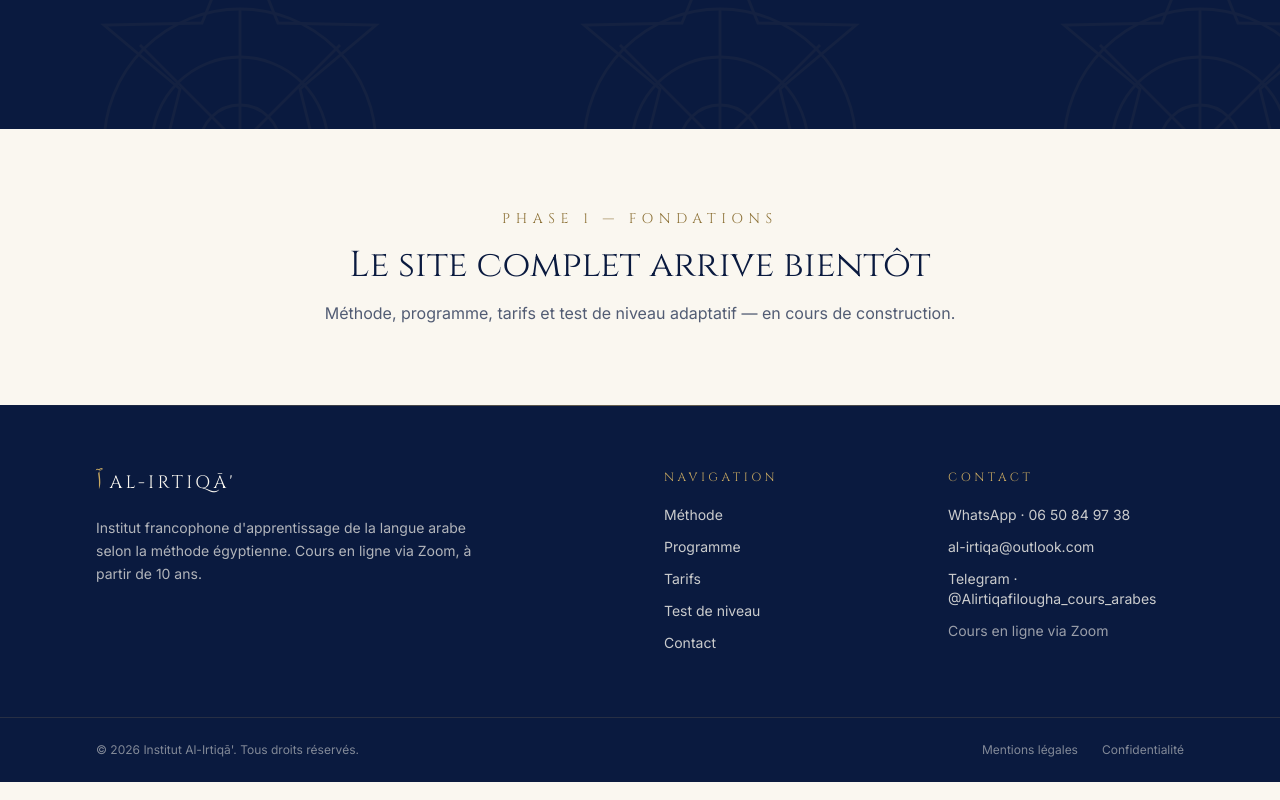
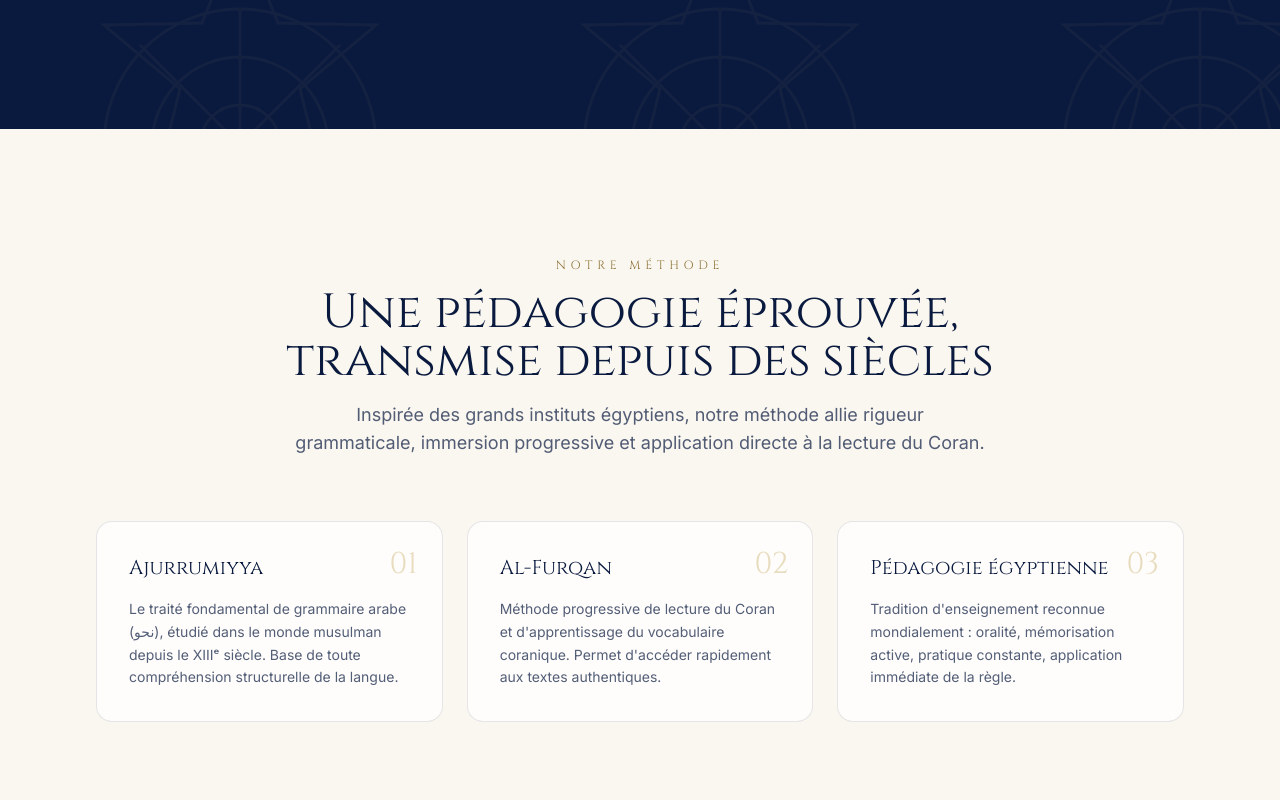
Before and after one commit to FaroukHUB/alirtiqa, a Next.js app: page / in a window 1280 px wide. Shown: the part 640-1440 px from the top of the page. Built offline with nearby package versions, Linux system fonts and the light colour scheme.

Commit message:
Add Méthode section to home
Three pillars: Ajurrumiyya, Al-Furqan, pédagogie égyptienne. Cards
with numbered accents, scroll-triggered fade-up, hover border accent.
SectionHeading primitive added for reuse across home sections.

Co-Authored-By: Claude Opus 4.6 (1M context) <noreply@anthropic.com>

```diff
--- a/src/app/page.tsx
+++ b/src/app/page.tsx
@@ -1,23 +1,11 @@
 import { Hero } from "@/components/sections/Hero";
+import { Methode } from "@/components/sections/Methode";
 
 export default function HomePage() {
   return (
     <main>
       <Hero />
-      <section className="bg-creme py-20">
-        <div className="container-prose text-center">
-          <p className="font-display text-sm uppercase tracking-[0.4em] text-dore-600">
-            Phase 1 — Fondations
-          </p>
-          <h2 className="mt-4 font-display text-3xl text-nuit sm:text-4xl">
-            Le site complet arrive bientôt
-          </h2>
-          <p className="mt-4 text-nuit/70">
-            Méthode, programme, tarifs et test de niveau adaptatif —
-            en cours de construction.
-          </p>
-        </div>
-      </section>
+      <Methode />
     </main>
   );
 }
--- /dev/null
+++ b/src/components/sections/Methode.tsx
@@ -0,0 +1,62 @@
+"use client";
+
+import { motion } from "framer-motion";
+import { SectionHeading } from "@/components/ui/SectionHeading";
+
+const piliers = [
+  {
+    titre: "Ajurrumiyya",
+    description:
+      "Le traité fondamental de grammaire arabe (نحو), étudié dans le monde musulman depuis le XIIIᵉ siècle. Base de toute compréhension structurelle de la langue.",
+  },
+  {
+    titre: "Al-Furqan",
+    description:
+      "Méthode progressive de lecture du Coran et d'apprentissage du vocabulaire coranique. Permet d'accéder rapidement aux textes authentiques.",
+  },
+  {
+    titre: "Pédagogie égyptienne",
+    description:
+      "Tradition d'enseignement reconnue mondialement : oralité, mémorisation active, pratique constante, application immédiate de la règle.",
+  },
+];
+
+const fadeUp = {
+  initial: { opacity: 0, y: 16 },
+  whileInView: { opacity: 1, y: 0 },
+  viewport: { once: true, margin: "-80px" },
+};
+
+export function Methode() {
+  return (
+    <section id="methode" className="relative bg-creme py-24 sm:py-32">
+      <div className="container-prose">
+        <SectionHeading
+          kicker="Notre méthode"
+          title={<>Une pédagogie éprouvée, transmise depuis des siècles</>}
+          description="Inspirée des grands instituts égyptiens, notre méthode allie rigueur grammaticale, immersion progressive et application directe à la lecture du Coran."
+        />
+
+        <div className="mt-16 grid gap-6 md:grid-cols-3">
+          {piliers.map((p, i) => (
+            <motion.article
+              key={p.titre}
+              {...fadeUp}
+              transition={{ duration: 0.45, delay: i * 0.08, ease: "easeOut" }}
+              className="group relative flex flex-col gap-4 rounded-2xl border border-nuit/10 bg-white/70 p-8 backdrop-blur transition-colors hover:border-dore/40"
+            >
+              <span
+                aria-hidden
+                className="absolute right-6 top-6 font-display text-3xl text-dore/40 transition-colors group-hover:text-dore"
+              >
+                {String(i + 1).padStart(2, "0")}
+              </span>
+              <h3 className="font-display text-xl text-nuit">{p.titre}</h3>
+              <p className="text-sm leading-relaxed text-nuit/70">{p.description}</p>
+            </motion.article>
+          ))}
+        </div>
+      </div>
+    </section>
+  );
+}
--- /dev/null
+++ b/src/components/ui/SectionHeading.tsx
@@ -0,0 +1,41 @@
+import { cn } from "@/lib/cn";
+import type { ReactNode } from "react";
+
+type Props = {
+  kicker?: string;
+  title: ReactNode;
+  description?: ReactNode;
+  align?: "left" | "center";
+  tone?: "light" | "dark";
+  className?: string;
+};
+
+export function SectionHeading({
+  kicker,
+  title,
+  description,
+  align = "center",
+  tone = "dark",
+  className,
+}: Props) {
+  const alignment = align === "center" ? "items-center text-center" : "items-start text-left";
+  const titleColor = tone === "light" ? "text-creme" : "text-nuit";
+  const descColor = tone === "light" ? "text-creme/75" : "text-nuit/70";
+  const kickerColor = tone === "light" ? "text-dore" : "text-dore-600";
+
+  return (
+    <div className={cn("mx-auto flex max-w-3xl flex-col gap-4", alignment, className)}>
+      {kicker && (
+        <p className={cn("font-display text-xs uppercase tracking-[0.4em]", kickerColor)}>
+          {kicker}
+        </p>
+      )}
+      <h2 className={cn("text-balance font-display text-3xl leading-tight sm:text-4xl md:text-5xl", titleColor)}>
+        {title}
+      </h2>
+      {description && (
+        <p className={cn("text-balance text-base sm:text-lg", descColor)}>{description}</p>
+      )}
+    </div>
+  );
+}
```
